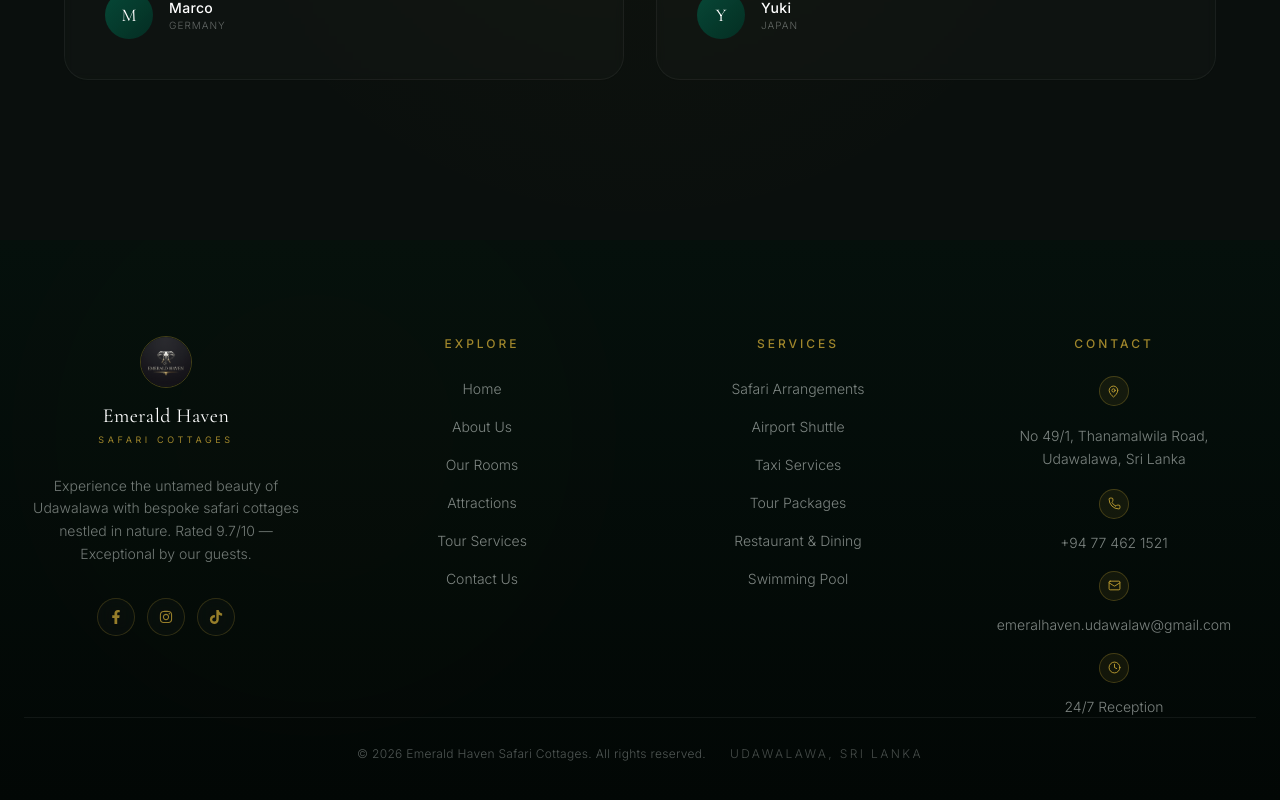
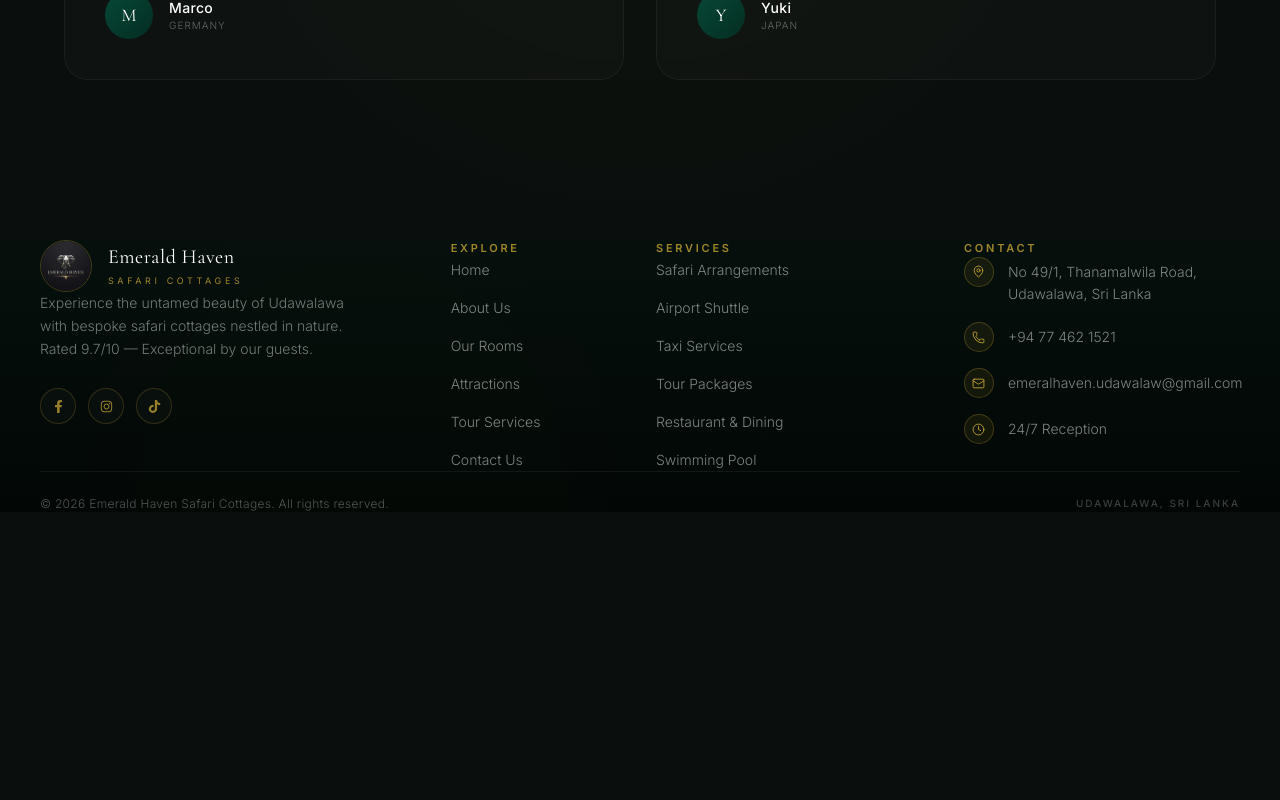
Before and after one commit to Sacheera127/EMERALD-HAVEN, a Next.js app: page / in a window 1280 px wide. Shown: the part 4818-5618 px from the top of the page. After the commit the page ends 5330 px from the top, so only its background shows below. Built offline with nearby package versions, Linux system fonts and the light colour scheme.

Commit message:
update no 6.2 footer

```diff
--- a/app/components/Footer.js
+++ b/app/components/Footer.js
@@ -3,6 +3,19 @@
 import Link from 'next/link';
 import Image from 'next/image';
 import { MapPin, Mail, Phone, Clock } from 'lucide-react';
+
+/* ═══════════════════════════════════════════════════════════
+   EMERALD HAVEN — Premium Safari Lodge Footer
+
+   Grid structure (desktop):
+   ┌─────────────┬───────┬──────────┬──────────┐
+   │  Brand (4)  │ Ex(2) │ Serv(3)  │ Cont(3)  │
+   │  col 1–4    │ 5–6   │ 7–9      │ 10–12    │
+   └─────────────┴───────┴──────────┴──────────┘
+
+   To adjust widths later, change the lg:col-span-X values.
+   They must always add up to 12.
+   ═══════════════════════════════════════════════════════════ */
 
 const quickLinks = [
   { name: 'Home', href: '/' },
@@ -22,73 +35,193 @@ const services = [
   'Swimming Pool',
 ];
 
+const socials = [
+  {
+    href: 'https://www.facebook.com/share/1CvMGQYNoh/?mibextid=wwXIfr',
+    label: 'Facebook',
+    path: 'M279.14 288l14.22-92.66h-88.91v-60.13c0-25.35 12.42-50.06 52.24-50.06h40.42V6.26S260.43 0 225.36 0c-73.22 0-121.08 44.38-121.08 124.72v70.62H22.89V288h81.39v224h100.17V288z',
+    viewBox: '0 0 320 512',
+  },
+  {
+    href: 'https://www.instagram.com/emeraldhavenudawalawa?igsh=Mzdxd2t2am01MDhi',
+    label: 'Instagram',
+    path: 'M224.1 141c-63.6 0-114.9 51.3-114.9 114.9s51.3 114.9 114.9 114.9S339 319.5 339 255.9 287.7 141 224.1 141zm0 189.6c-41.1 0-74.7-33.5-74.7-74.7s33.5-74.7 74.7-74.7 74.7 33.5 74.7 74.7-33.6 74.7-74.7 74.7zm146.4-194.3c0 14.9-12 26.8-26.8 26.8-14.9 0-26.8-12-26.8-26.8s12-26.8 26.8-26.8 26.8 12.2 26.8 26.8zm76.1 27.2c-1.7-35.9-9.9-67.7-36.2-93.9-26.2-26.2-58-34.4-93.9-36.2-37-2.1-147.9-2.1-184.9 0-35.8 1.7-67.6 9.9-93.9 36.1s-34.4 58-36.2 93.9c-2.1 37-2.1 147.9 0 184.9 1.7 35.9 9.9 67.7 36.2 93.9s58 34.4 93.9 36.2c37 2.1 147.9 2.1 184.9 0 35.9-1.7 67.7-9.9 93.9-36.2 26.2-26.2 34.4-58 36.2-93.9 2.1-37 2.1-147.8 0-184.8zM398.8 388c-7.8 19.6-22.9 34.7-42.6 42.6-29.5 11.7-99.5 9-132.1 9s-102.7 2.6-132.1-9c-19.6-7.8-34.7-22.9-42.6-42.6-11.7-29.5-9-99.5-9-132.1s-2.6-102.7 9-132.1c7.8-19.6 22.9-34.7 42.6-42.6 29.5-11.7 99.5-9 132.1-9s102.7-2.6 132.1 9c19.6 7.8 34.7 22.9 42.6 42.6 11.7 29.5 9 99.5 9 132.1s2.7 102.7-9 132.1z',
+    viewBox: '0 0 448 512',
+  },
+  {
+    href: 'https://www.tiktok.com/@emerald.haven.saf?_r=1&_t=ZS-98su2Apic9o',
+    label: 'TikTok',
+    path: 'M448,209.91a210.06,210.06,0,0,1-122.77-39.25V349.38A162.55,162.55,0,1,1,185,188.31V278.2a74.62,74.62,0,1,0,52.23,71.18V0l88,0a121.18,121.18,0,0,0,1.86,22.17h0A122.18,122.18,0,0,0,381,102.39a121.43,121.43,0,0,0,67,20.14Z',
+    viewBox: '0 0 448 512',
+  },
+];
+
+/* ── Reusable sub-components ────────────────────────────── */
+
+function ColumnHeader({ children }) {
+  return (
+    <h4
+      className="text-[11px] font-semibold uppercase text-white/60 mb-7"
+      style={{ letterSpacing: '0.25em', color: 'rgba(212,175,55,0.75)' }}
+    >
+      {children}
+    </h4>
+  );
+}
+
+function ContactRow({ icon: Icon, children, alignTop = false }) {
+  return (
+    <li className={`flex ${alignTop ? 'items-start' : 'items-center'} gap-3.5`}>
+      <span
+        className="flex items-center justify-center shrink-0 rounded-full"
+        style={{
+          width: '30px',
+          height: '30px',
+          background: 'rgba(212,175,55,0.08)',
+          border: '1px solid rgba(212,175,55,0.25)',
+        }}
+      >
+        <Icon size={13} strokeWidth={1.5} style={{ color: '#D4AF37' }} />
+      </span>
+      {children}
+    </li>
+  );
+}
+
+/* ── Main Footer Component ──────────────────────────────── */
+
 export default function Footer() {
   return (
-    <footer className="relative overflow-hidden w-full" style={{ background: 'linear-gradient(180deg, #05100c, #020705)', isolation: 'isolate' }}>
-      {/* Ambient gold glow, top-left — asymmetric, not centered */}
-      <div className="absolute pointer-events-none" style={{ top: '-10%', left: '5%', width: '500px', height: '500px', borderRadius: '9999px', filter: 'blur(160px)', opacity: 0.05, background: 'radial-gradient(circle, #D4AF37, transparent 70%)' }} />
+    <footer
+      className="relative w-full overflow-hidden"
+      style={{
+        background: 'linear-gradient(180deg, #05100c, #020705)',
+        isolation: 'isolate',
+      }}
+    >
+      {/* ── Ambient gold glow (asymmetric, top-left corner) ── */}
+      <div
+        className="absolute pointer-events-none"
+        style={{
+          top: '-8%',
+          left: '8%',
+          width: '500px',
+          height: '500px',
+          borderRadius: '9999px',
+          filter: 'blur(160px)',
+          opacity: 0.04,
+          background: 'radial-gradient(circle, #D4AF37, transparent 70%)',
+        }}
+      />
 
-      <div className="relative mx-auto" style={{ maxWidth: '1280px', paddingLeft: '24px', paddingRight: '24px', paddingTop: '96px', paddingBottom: '40px' }}>
-        {/* Main layout: full width evenly distributed grid */}
-        <div className="grid grid-cols-1 sm:grid-cols-2 lg:grid-cols-4 gap-12 lg:gap-8 mb-16 w-full">
-          {/* Brand column */}
-          <div className="flex flex-col items-center text-center px-4">
-            <Link href="/" className="inline-flex flex-col items-center gap-4 group" style={{ marginBottom: '28px' }}>
-              <div className="relative shrink-0 overflow-hidden rounded-full transition-all duration-500 group-hover:border-[#D4AF37]/60" style={{ width: '52px', height: '52px', border: '1px solid rgba(212,175,55,0.3)' }}>
-                <Image src="/images/logo/logo.png" alt="Emerald Haven" fill className="object-cover" sizes="52px" />
+      {/* ── Centering Container ── */}
+      <div
+        className="relative w-full px-8 pt-20 pb-10"
+        style={{ maxWidth: '1200px', marginLeft: 'auto', marginRight: 'auto' }}
+      >
+        {/* ════════════════════════════════════════════════
+            12-COLUMN GRID
+            Mobile: 1 col → Tablet: 2 cols → Desktop: 12 cols
+            Brand=4 | Explore=2 | Services=3 | Contact=3
+           ════════════════════════════════════════════════ */}
+        <div
+          className="w-full grid grid-cols-1 sm:grid-cols-2 lg:grid-cols-12 items-start gap-x-8 gap-y-12 mb-16"
+        >
+          {/* ━━━━━ BRAND COLUMN (cols 1–4) ━━━━━ */}
+          <div className="sm:col-span-2 lg:col-span-4 flex flex-col items-start">
+            {/* Logo + Name */}
+            <Link href="/" className="inline-flex items-center gap-4 group mb-6">
+              <div
+                className="relative shrink-0 overflow-hidden rounded-full transition-all duration-500 group-hover:border-[#D4AF37]/60"
+                style={{
+                  width: '52px',
+                  height: '52px',
+                  border: '1px solid rgba(212,175,55,0.3)',
+                }}
+              >
+                <Image
+                  src="/images/logo/logo.png"
+                  alt="Emerald Haven"
+                  fill
+                  className="object-cover"
+                  sizes="52px"
+                />
               </div>
               <div>
-                <h3 className="font-serif text-xl font-normal tracking-wide text-white leading-tight">Emerald Haven</h3>
-                <p className="text-[9px] tracking-[0.4em] uppercase" style={{ color: 'rgba(212,175,55,0.75)', marginTop: '4px' }}>Safari Cottages</p>
+                <h3
+                  className="font-serif text-xl font-normal tracking-wide text-white leading-tight"
+                >
+                  Emerald Haven
+                </h3>
+                <p
+                  className="text-[9px] uppercase"
+                  style={{
+                    letterSpacing: '0.4em',
+                    color: 'rgba(212,175,55,0.75)',
+                    marginTop: '4px',
+                  }}
+                >
+                  Safari Cottages
+                </p>
               </div>
             </Link>
 
-            <p className="text-sm font-light leading-relaxed text-center mx-auto" style={{ color: 'rgba(224,231,228,0.5)', maxWidth: '380px', marginBottom: '32px' }}>
-              Experience the untamed beauty of Udawalawa with bespoke safari cottages nestled in nature. Rated 9.7/10 — Exceptional by our guests.
+            {/* Description */}
+            <p
+              className="text-sm font-light leading-relaxed"
+              style={{
+                color: 'rgba(224,231,228,0.5)',
+                maxWidth: '320px',
+                marginBottom: '28px',
+              }}
+            >
+              Experience the untamed beauty of Udawalawa with bespoke safari
+              cottages nestled in nature. Rated 9.7/10 — Exceptional by our
+              guests.
             </p>
 
-            {/* Social icons */}
-            <div className="flex justify-center" style={{ gap: '12px' }}>
-              {[
-                { href: 'https://www.facebook.com/share/1CvMGQYNoh/?mibextid=wwXIfr', path: 'M279.14 288l14.22-92.66h-88.91v-60.13c0-25.35 12.42-50.06 52.24-50.06h40.42V6.26S260.43 0 225.36 0c-73.22 0-121.08 44.38-121.08 124.72v70.62H22.89V288h81.39v224h100.17V288z', box: '0 0 320 512' },
-                { href: 'https://www.instagram.com/emeraldhavenudawalawa?igsh=Mzdxd2t2am01MDhi', path: 'M224.1 141c-63.6 0-114.9 51.3-114.9 114.9s51.3 114.9 114.9 114.9S339 319.5 339 255.9 287.7 141 224.1 141zm0 189.6c-41.1 0-74.7-33.5-74.7-74.7s33.5-74.7 74.7-74.7 74.7 33.5 74.7 74.7-33.6 74.7-74.7 74.7zm146.4-194.3c0 14.9-12 26.8-26.8 26.8-14.9 0-26.8-12-26.8-26.8s12-26.8 26.8-26.8 26.8 12.2 26.8 26.8zm76.1 27.2c-1.7-35.9-9.9-67.7-36.2-93.9-26.2-26.2-58-34.4-93.9-36.2-37-2.1-147.9-2.1-184.9 0-35.8 1.7-67.6 9.9-93.9 36.1s-34.4 58-36.2 93.9c-2.1 37-2.1 147.9 0 184.9 1.7 35.9 9.9 67.7 36.2 93.9s58 34.4 93.9 36.2c37 2.1 147.9 2.1 184.9 0 35.9-1.7 67.7-9.9 93.9-36.2 26.2-26.2 34.4-58 36.2-93.9 2.1-37 2.1-147.8 0-184.8zM398.8 388c-7.8 19.6-22.9 34.7-42.6 42.6-29.5 11.7-99.5 9-132.1 9s-102.7 2.6-132.1-9c-19.6-7.8-34.7-22.9-42.6-42.6-11.7-29.5-9-99.5-9-132.1s-2.6-102.7 9-132.1c7.8-19.6 22.9-34.7 42.6-42.6 29.5-11.7 99.5-9 132.1-9s102.7-2.6 132.1 9c19.6 7.8 34.7 22.9 42.6 42.6 11.7 29.5 9 99.5 9 132.1s2.7 102.7-9 132.1z', box: '0 0 448 512' },
-                { href: 'https://www.tiktok.com/@emerald.haven.saf?_r=1&_t=ZS-98su2Apic9o', path: 'M448,209.91a210.06,210.06,0,0,1-122.77-39.25V349.38A162.55,162.55,0,1,1,185,188.31V278.2a74.62,74.62,0,1,0,52.23,71.18V0l88,0a121.18,121.18,0,0,0,1.86,22.17h0A122.18,122.18,0,0,0,381,102.39a121.43,121.43,0,0,0,67,20.14Z', box: '0 0 448 512' },
-              ].map((s, idx) => (
+            {/* Social Icons */}
+            <div className="flex items-center gap-3">
+              {socials.map((s, idx) => (
                 <a
                   key={idx}
                   href={s.href}
                   target="_blank"
                   rel="noopener noreferrer"
+                  aria-label={s.label}
                   className="group flex items-center justify-center rounded-full transition-all duration-500 hover:-translate-y-0.5"
                   style={{
-                    width: '38px', height: '38px',
-                    background: 'rgba(255,255,255,0.02)',
-                    backdropFilter: 'blur(8px)',
+                    width: '36px',
+                    height: '36px',
+                    background: 'rgba(255,255,255,0.025)',
+                    backdropFilter: 'blur(12px)',
+                    WebkitBackdropFilter: 'blur(12px)',
                     border: '1px solid rgba(212,175,55,0.2)',
                   }}
                 >
                   <svg
-                    stroke="currentColor" fill="currentColor" strokeWidth="0" viewBox={s.box} height="14" width="14"
-                    xmlns="http://www.w3.org/2000/svg"
-                    style={{ color: 'rgba(212,175,55,0.7)' }}
+                    fill="currentColor"
+                    viewBox={s.viewBox}
                     className="transition-colors duration-500 group-hover:text-[#D4AF37]"
+                    style={{ width: '13px', height: '13px', color: 'rgba(212,175,55,0.7)' }}
                   >
-                    <path d={s.path}></path>
+                    <path d={s.path} />
                   </svg>
                 </a>
               ))}
             </div>
           </div>
 
-          {/* Explore column */}
-          <div className="flex flex-col items-center text-center">
-            <h4 className="text-xs font-medium tracking-[0.25em] uppercase" style={{ color: 'rgba(212,175,55,0.75)', marginBottom: '24px' }}>Explore</h4>
-            <ul className="flex flex-col items-center" style={{ gap: '14px' }}>
+          {/* ━━━━━ EXPLORE COLUMN (cols 5–6) ━━━━━ */}
+          <div className="lg:col-span-2 flex flex-col items-start">
+            <ColumnHeader>Explore</ColumnHeader>
+            <ul className="flex flex-col" style={{ gap: '14px' }}>
               {quickLinks.map((link) => (
                 <li key={link.name}>
-                  <Link href={link.href} className="text-sm font-light transition-colors duration-300" style={{ color: 'rgba(224,231,228,0.55)' }}
-                    onMouseEnter={(e) => (e.currentTarget.style.color = '#ffffff')}
-                    onMouseLeave={(e) => (e.currentTarget.style.color = 'rgba(224,231,228,0.55)')}
+                  <Link
+                    href={link.href}
+                    className="text-sm font-light transition-colors duration-300 hover:text-white"
+                    style={{ color: 'rgba(224,231,228,0.55)' }}
                   >
                     {link.name}
                   </Link>
@@ -97,15 +230,15 @@ export default function Footer() {
             </ul>
           </div>
 
-          {/* Services column */}
-          <div className="flex flex-col items-center text-center">
-            <h4 className="text-xs font-medium tracking-[0.25em] uppercase" style={{ color: 'rgba(212,175,55,0.75)', marginBottom: '24px' }}>Services</h4>
-            <ul className="flex flex-col items-center" style={{ gap: '14px' }}>
+          {/* ━━━━━ SERVICES COLUMN (cols 7–9) ━━━━━ */}
+          <div className="lg:col-span-3 flex flex-col items-start">
+            <ColumnHeader>Services</ColumnHeader>
+            <ul className="flex flex-col" style={{ gap: '14px' }}>
               {services.map((service) => (
                 <li key={service}>
-                  <span className="text-sm font-light transition-colors duration-300 cursor-pointer" style={{ color: 'rgba(224,231,228,0.55)' }}
-                    onMouseEnter={(e) => (e.currentTarget.style.color = '#ffffff')}
-                    onMouseLeave={(e) => (e.currentTarget.style.color = 'rgba(224,231,228,0.55)')}
+                  <span
+                    className="text-sm font-light transition-colors duration-300 hover:text-white cursor-default"
+                    style={{ color: 'rgba(224,231,228,0.55)' }}
                   >
                     {service}
                   </span>
@@ -114,60 +247,80 @@ export default function Footer() {
             </ul>
           </div>
 
-          {/* Contact column */}
-          <div className="flex flex-col items-center text-center">
-            <h4 className="text-xs font-medium tracking-[0.25em] uppercase" style={{ color: 'rgba(212,175,55,0.75)', marginBottom: '24px' }}>Contact</h4>
-            <ul className="flex flex-col items-center" style={{ gap: '18px' }}>
-              <li className="flex flex-col items-center text-center" style={{ gap: '14px' }}>
-                <span className="flex items-center justify-center rounded-full shrink-0" style={{ width: '30px', height: '30px', background: 'rgba(212,175,55,0.08)', border: '1px solid rgba(212,175,55,0.25)' }}>
-                  <MapPin size={13} strokeWidth={1.5} style={{ color: '#D4AF37' }} />
+          {/* ━━━━━ CONTACT COLUMN (cols 10–12) ━━━━━ */}
+          <div className="lg:col-span-3 flex flex-col items-start">
+            <ColumnHeader>Contact</ColumnHeader>
+            <ul className="flex flex-col" style={{ gap: '16px' }}>
+              <ContactRow icon={MapPin} alignTop>
+                <span
+                  className="text-sm font-light leading-relaxed"
+                  style={{ color: 'rgba(224,231,228,0.55)', paddingTop: '4px' }}
+                >
+                  No 49/1, Thanamalwila Road,
+                  <br />
+                  Udawalawa, Sri Lanka
                 </span>
-                <span className="text-sm font-light leading-relaxed" style={{ color: 'rgba(224,231,228,0.55)', paddingTop: '5px' }}>
-                  No 49/1, Thanamalwila Road,<br />Udawalawa, Sri Lanka
-                </span>
-              </li>
-              <li className="flex flex-col items-center text-center" style={{ gap: '14px' }}>
-                <span className="flex items-center justify-center rounded-full shrink-0" style={{ width: '30px', height: '30px', background: 'rgba(212,175,55,0.08)', border: '1px solid rgba(212,175,55,0.25)' }}>
-                  <Phone size={13} strokeWidth={1.5} style={{ color: '#D4AF37' }} />
-                </span>
-                <a href="tel:+94774621521" className="text-sm font-light transition-colors duration-300" style={{ color: 'rgba(224,231,228,0.55)' }}
-                  onMouseEnter={(e) => (e.currentTarget.style.color = '#ffffff')}
-                  onMouseLeave={(e) => (e.currentTarget.style.color = 'rgba(224,231,228,0.55)')}
+              </ContactRow>
+
+              <ContactRow icon={Phone}>
+                <a
+                  href="tel:+94774621521"
+                  className="text-sm font-light transition-colors duration-300 hover:text-white"
+                  style={{ color: 'rgba(224,231,228,0.55)' }}
                 >
                   +94 77 462 1521
                 </a>
-              </li>
-              <li className="flex flex-col items-center text-center" style={{ gap: '14px' }}>
-                <span className="flex items-center justify-center rounded-full shrink-0" style={{ width: '30px', height: '30px', background: 'rgba(212,175,55,0.08)', border: '1px solid rgba(212,175,55,0.25)' }}>
-                  <Mail size={13} strokeWidth={1.5} style={{ color: '#D4AF37' }} />
-                </span>
-                <a href="mailto:emeralhaven.udawalaw@gmail.com" className="text-sm font-light transition-colors duration-300" style={{ color: 'rgba(224,231,228,0.55)' }}
-                  onMouseEnter={(e) => (e.currentTarget.style.color = '#ffffff')}
-                  onMouseLeave={(e) => (e.currentTarget.style.color = 'rgba(224,231,228,0.55)')}
+              </ContactRow>
+
+              <ContactRow icon={Mail}>
+                <a
+                  href="mailto:emeralhaven.udawalaw@gmail.com"
+                  className="text-sm font-light transition-colors duration-300 hover:text-white"
+                  style={{ color: 'rgba(224,231,228,0.55)' }}
                 >
                   emeralhaven.udawalaw@gmail.com
                 </a>
-              </li>
-              <li className="flex flex-col items-center text-center" style={{ gap: '14px' }}>
-                <span className="flex items-center justify-center rounded-full shrink-0" style={{ width: '30px', height: '30px', background: 'rgba(212,175,55,0.08)', border: '1px solid rgba(212,175,55,0.25)' }}>
-                  <Clock size={13} strokeWidth={1.5} style={{ color: '#D4AF37' }} />
+              </ContactRow>
+
+              <ContactRow icon={Clock}>
+                <span
+                  className="text-sm font-light"
+                  style={{ color: 'rgba(224,231,228,0.55)' }}
+                >
+                  24/7 Reception
                 </span>
-                <span className="text-sm font-light" style={{ color: 'rgba(224,231,228,0.55)' }}>24/7 Reception</span>
-              </li>
+              </ContactRow>
             </ul>
           </div>
         </div>
 
-        {/* Bottom bar */}
-        <div style={{ borderTop: '1px solid rgba(255,255,255,0.06)', paddingTop: '28px' }}>
-          <div className="flex flex-col md:flex-row items-center justify-center text-center" style={{ gap: '24px' }}>
-            <p className="text-xs font-light tracking-wide" style={{ color: 'rgba(224,231,228,0.35)' }}>
-              © {new Date().getFullYear()} Emerald Haven Safari Cottages. All rights reserved.
-            </p>
-            <p className="text-xs font-light tracking-[0.2em] uppercase" style={{ color: 'rgba(224,231,228,0.3)' }}>
-              Udawalawa, Sri Lanka
-            </p>
-          </div>
+        {/* ════════════════════════════════════════════════
+            BOTTOM BAR
+           ════════════════════════════════════════════════ */}
+        <div
+          className="flex flex-col sm:flex-row items-center justify-between"
+          style={{
+            borderTop: '1px solid rgba(255,255,255,0.06)',
+            paddingTop: '24px',
+            gap: '12px',
+          }}
+        >
+          <p
+            className="text-xs font-light tracking-wide"
+            style={{ color: 'rgba(224,231,228,0.35)' }}
+          >
+            © {new Date().getFullYear()} Emerald Haven Safari Cottages. All
+            rights reserved.
+          </p>
+          <p
+            className="text-[10px] font-medium uppercase"
+            style={{
+              letterSpacing: '0.2em',
+              color: 'rgba(224,231,228,0.25)',
+            }}
+          >
+            Udawalawa, Sri Lanka
+          </p>
         </div>
       </div>
     </footer>
```
